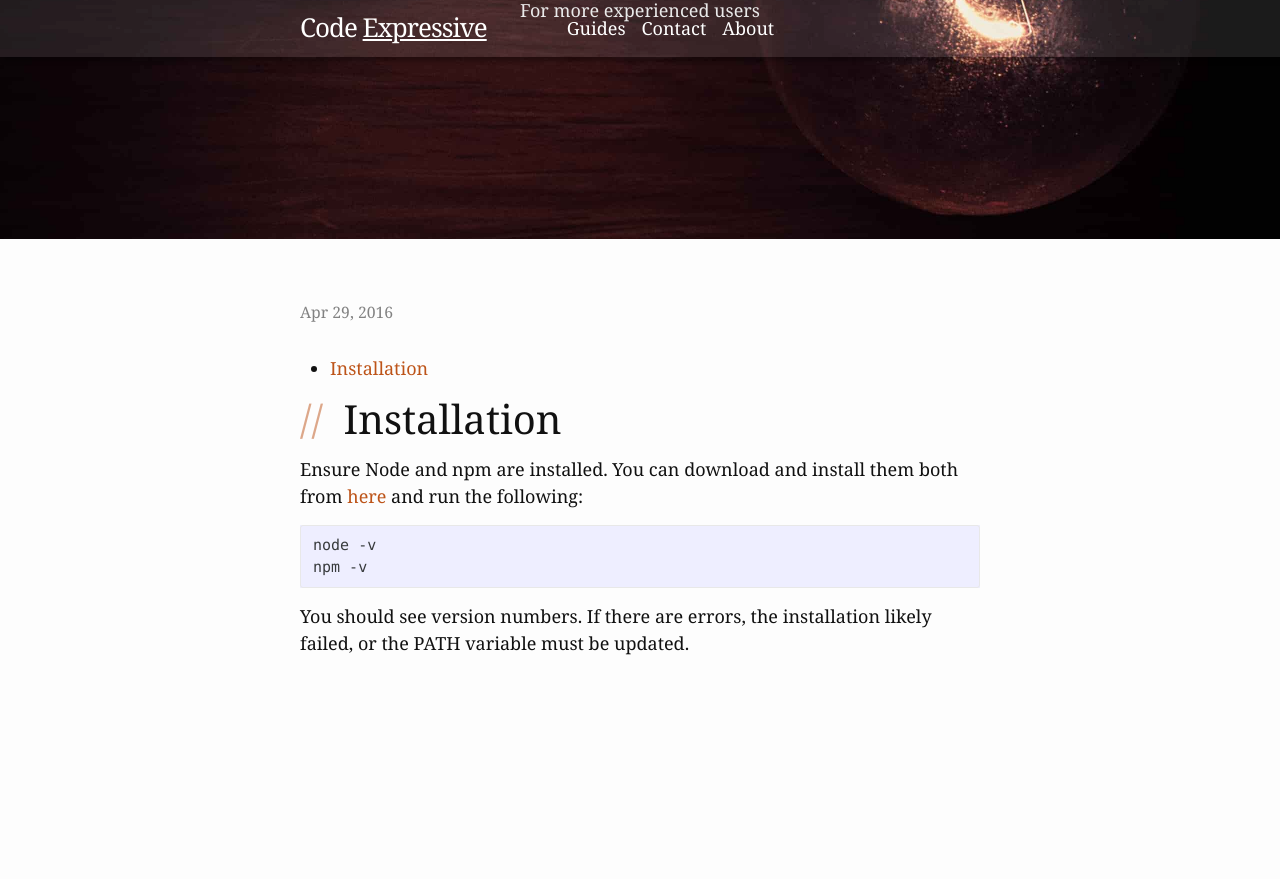
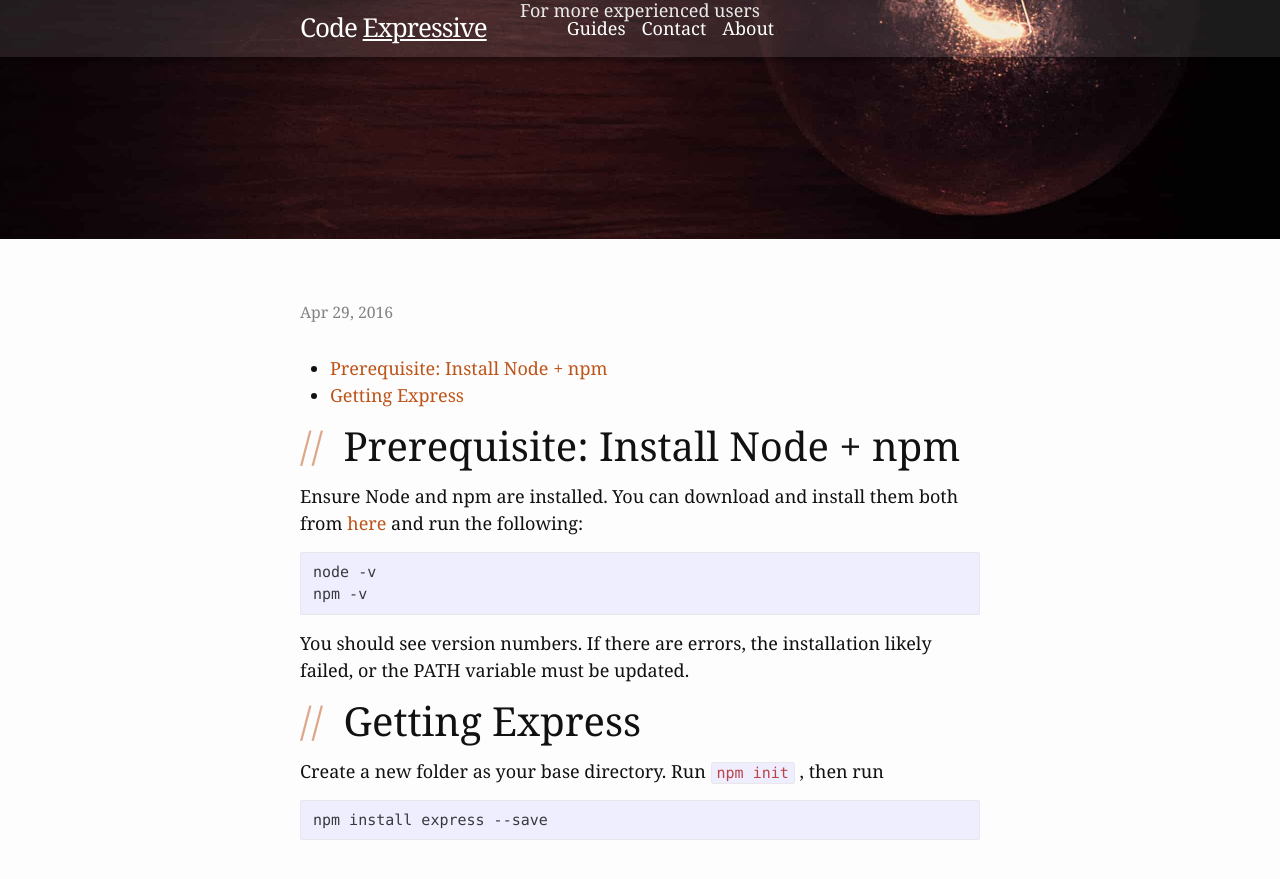
Before and after one commit to code-expressive/code-expressive.github.io, a Jekyll site: the page built from _posts/2016-04-29-quick-introduction-to-express.md, in a window 1280 px wide and 900 px high, scrolled down 301 px. Shown: the top 879 px of the window. Built offline with Jekyll 4.4.1, drawn with Linux system fonts in a browser that asks for light colours; before the commit the page ends 1018 px from its top, so only the background shows below that.

Commit message:
writing quick intro to express post

````diff
--- a/_posts/2016-04-29-quick-introduction-to-express.md
+++ b/_posts/2016-04-29-quick-introduction-to-express.md
@@ -9,7 +9,7 @@ tags: [javascript, node, express, backend, beginner]
 * TOC
 {:toc}
 
-# Installation
+# Prerequisite: Install Node + npm
 
 Ensure Node and npm are installed. You can download and install them both from [here](nodejs.org) and run the following:
 
@@ -19,3 +19,11 @@ npm -v
 ```
 
 You should see version numbers. If there are errors, the installation likely failed, or the PATH variable must be updated.
+
+# Getting Express
+
+Create a new folder as your base directory. Run `npm init` , then run
+
+```
+npm install express --save
+```
````
